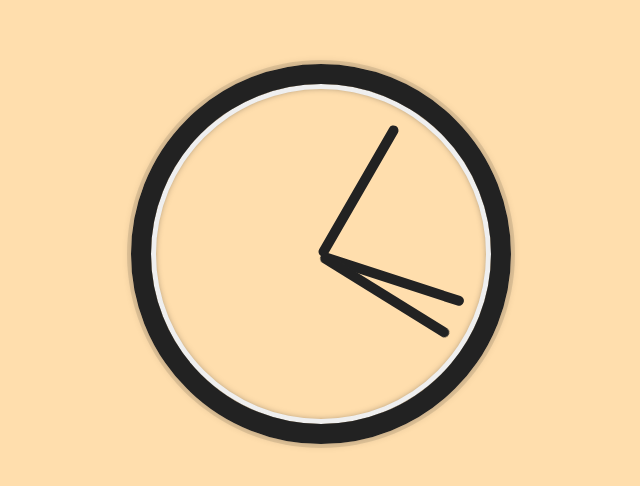
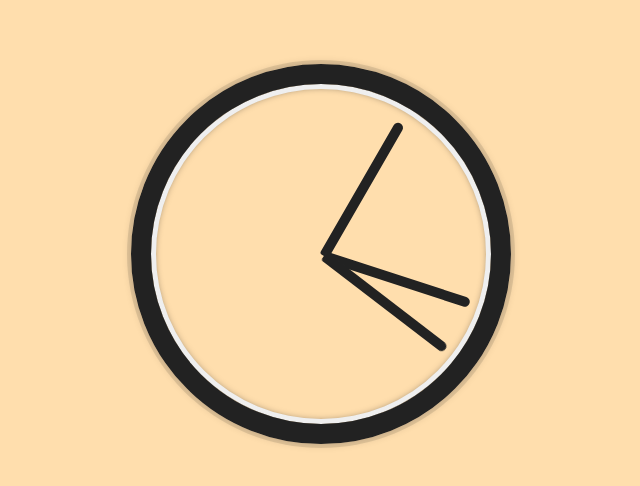
Before and after one commit to Lucamorellato/JS30, a plain HTML site: page 02 - JS and CSS Clock/index-START.html in a window 1280 px wide. Shown: the part 146-632 px from the top of the page, without its empty margins (319-959 px from the left). Drawn offline with Linux system fonts and the light colour scheme.

Commit message:
small changes to aesthetics

```diff
--- a/02 - JS and CSS Clock/index-START.html
+++ b/02 - JS and CSS Clock/index-START.html
@@ -57,16 +57,16 @@
     }
 
     .hand {
-      width: 50%;
+      width: 51%;
       height: 10px;
       background: #222;
       position: absolute;
       top: 50%;
-      border-radius: 10px;
+      border-radius: 10px 5px 5px 10px;
       transform-origin: 100%;
       transform: rotate(90deg);
       /* transition: all 0.5s; */
-      transition-timing-function:cubic-bezier(0.1, 2.7, 0.58, 1);
+      /* transition-timing-function:cubic-bezier(0.1, 5.7, 0.58, 1); */
     }
 
   </style>
@@ -102,14 +102,14 @@
         secondHand.style.transition = `none`;
       }
       else {
-        secondHand.style.transition = `all 0.5s`;
+        secondHand.style.transition = `transform 0.3s cubic-bezier(0, 2, .58, 1)`;
       }
 
       if (minsDegrees <= 90) {
         minuteHand.style.transition = `none`;
       }
       else {
-        minuteHand.style.transition = `all 0.5s`;
+        minuteHand.style.transition = `transform 0.5s cubic-bezier(0, 2, .58, 1)`;
       }
     }
     setDate();
```
